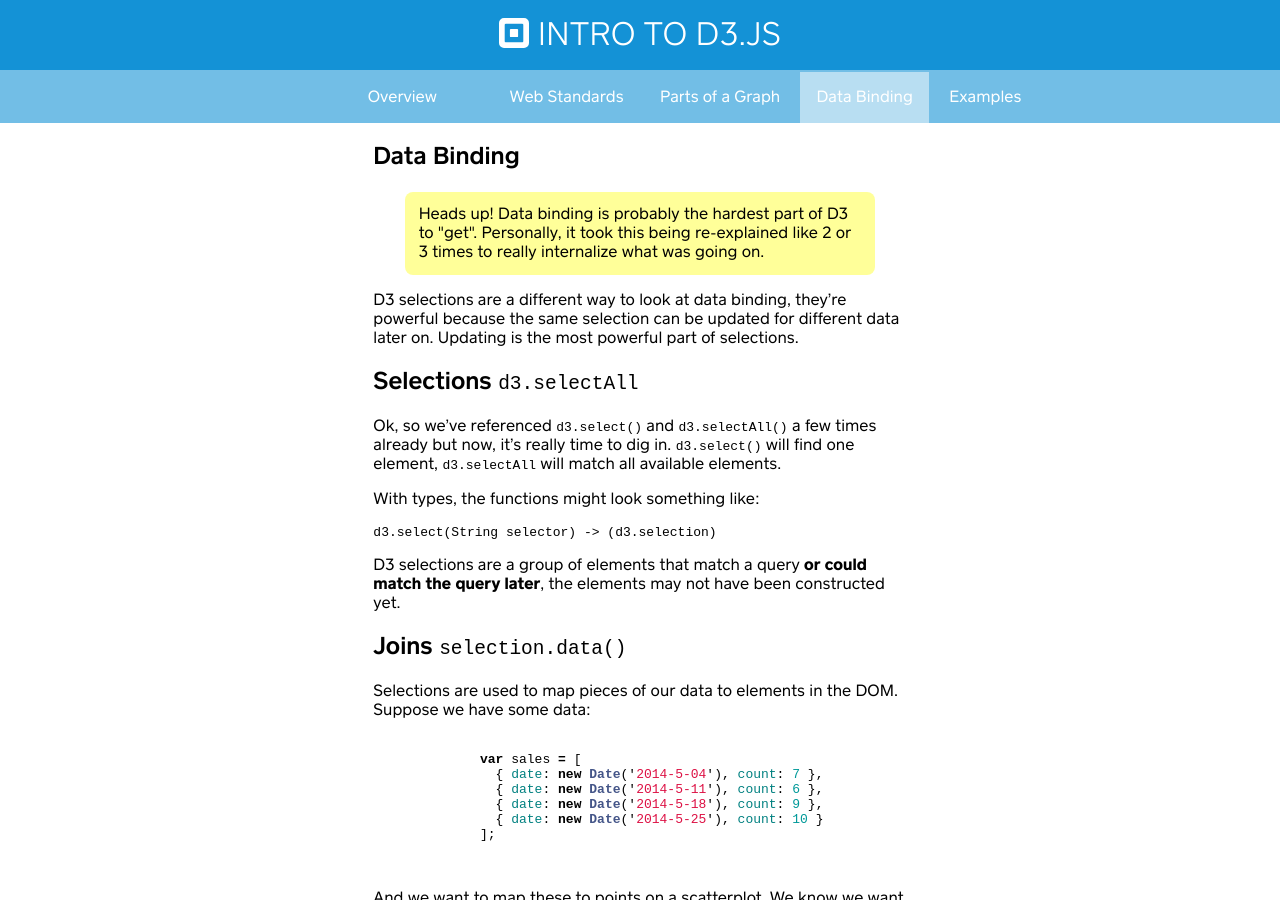
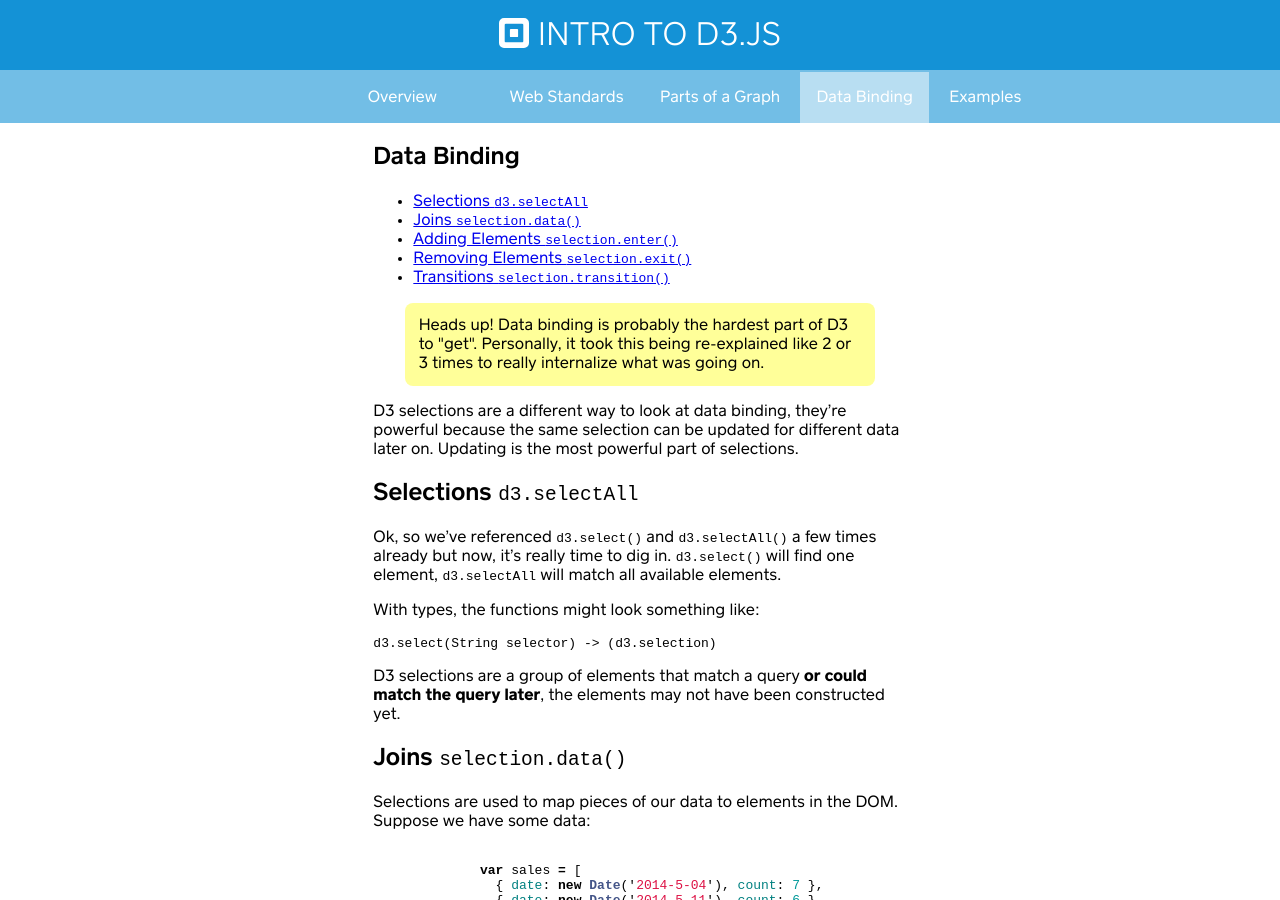
Before and after one commit to square/intro-to-d3, a Jekyll site: the page built from z03-data-binding.md, in a window 1280 px wide and 900 px high. Built offline with Jekyll 4.4.1, drawn with Linux system fonts in a browser that asks for light colours; some of the changed text lies outside the part shown.

Commit message:
Section headers for data binding

```diff
--- a/z03-data-binding.md
+++ b/z03-data-binding.md
@@ -3,6 +3,12 @@ layout: page
 title: Data Binding
 permalink: /data-binding/
 ---
+
+- [Selections `d3.selectAll`](#selections-d3selectall)
+- [Joins `selection.data()`](#joins-selectiondata)
+- [Adding Elements `selection.enter()`](#adding-elements-selectionenter)
+- [Removing Elements `selection.exit()`](#removing-elements-selectionexit)
+- [Transitions `selection.transition()`](#transitions-selectiontransition)
 
 <div class="info">
   Heads up! Data binding is probably the hardest part of D3 to "get".
@@ -177,11 +183,10 @@ So how does it turn out? Let's take a look:
   style of <kbd>(d, i)</kbd> parameters to represent the element and its index.
 </div>
 
-The result of
+## Removing Elements `selection.exit()`
 
+## Transitions `selection.transition()`
 
-
-## Transitions
 
 ---
 
```
